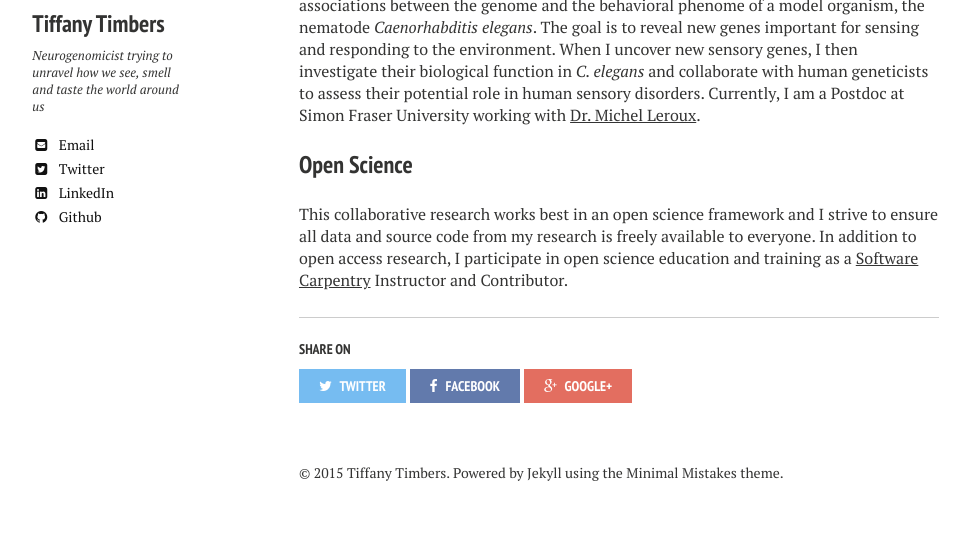
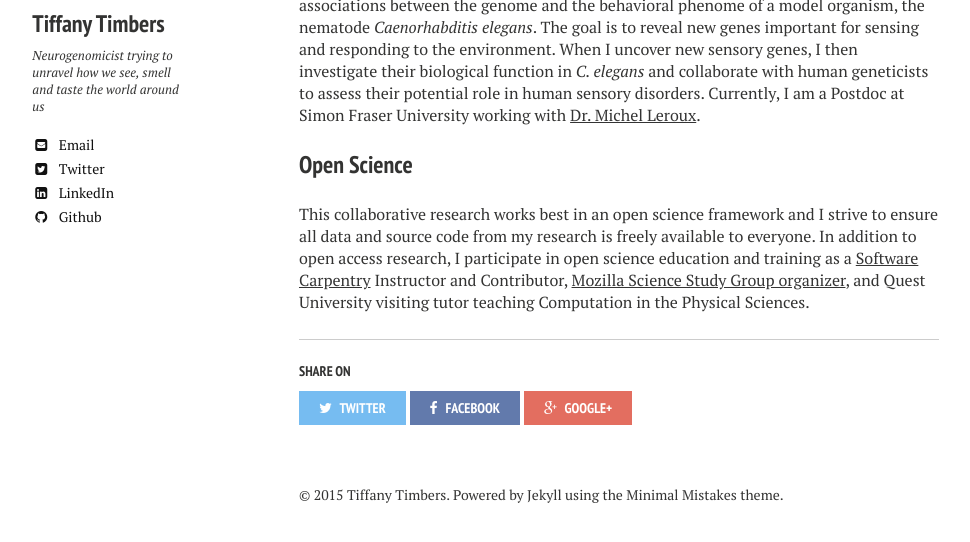
Before and after one commit to ttimbers/ttimbers.github.io, a Jekyll site: the page built from about/index.md, in a window 1280 px wide, cut to the strip 492-1045 px from the top of the page. Shown: the top 542 px of the strip, without its empty margins (21-991 px from the left). Built offline with Jekyll 4.4.1, drawn with Linux system fonts in a browser that asks for light colours; nearby versions of some CDN libraries.

Commit message:
Added about me

```diff
--- a/about/index.md
+++ b/about/index.md
@@ -16,4 +16,4 @@ Currently, I am a Postdoc at Simon Fraser University working with [Dr. Michel Le
 
 
 ### Open Science
-This collaborative research works best in an open science framework and I strive to ensure all data and source code from my research is freely available to everyone. In addition to open access research, I participate in open science education and training as a [Software Carpentry](http://software-carpentry.org/) Instructor and Contributor.
+This collaborative research works best in an open science framework and I strive to ensure all data and source code from my research is freely available to everyone. In addition to open access research, I participate in open science education and training as a [Software Carpentry](http://software-carpentry.org/) Instructor and Contributor, [Mozilla Science Study Group organizer](http://sciprog.ca/), and Quest University visiting tutor teaching Computation in the Physical Sciences.
```
